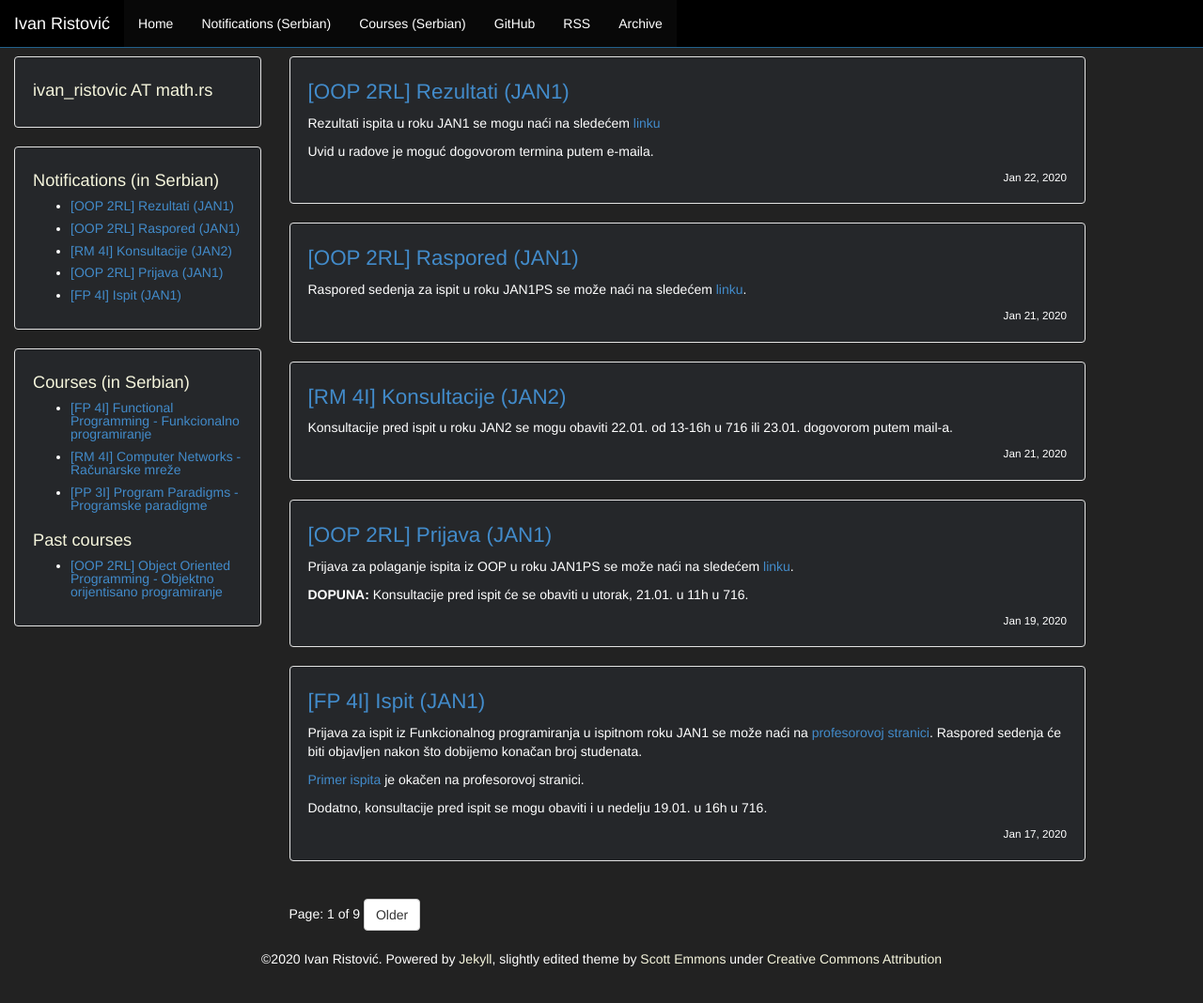
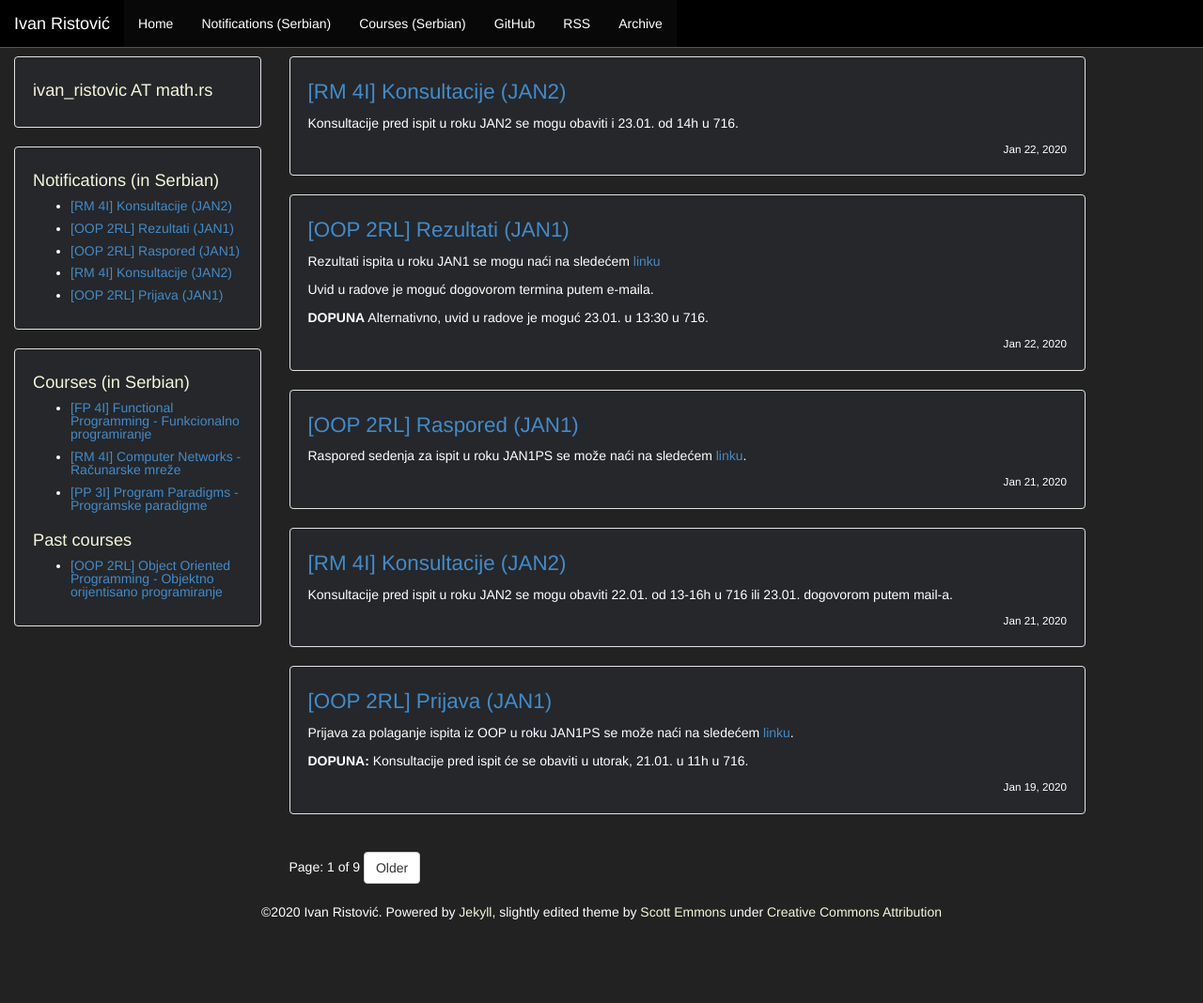
Before and after one commit to ivan-ristovic/ivan-ristovic.github.io, a Jekyll site: the page built from notifications/index.html, in a window 1280 px wide and 1101 px high. Shown: the top 1068 px of the window at 94% size. Built offline with Jekyll 4.4.1, drawn with Linux system fonts in a browser that asks for light colours; the list of posts is cut into pages by our own code.

Commit message:
[RM] Consult

```diff
--- a/_posts/2019_2020/2020-01-22-oop-results.md
+++ b/_posts/2019_2020/2020-01-22-oop-results.md
@@ -10,3 +10,5 @@ Rezultati ispita u roku JAN1 se mogu naći na sledećem
 [linku](https://matfoop.github.io/OOP/pismeni-ispiti/info#јануар1пс---резултати-практичног-дела-испита){:target="_blank"}
 
 Uvid u radove je moguć dogovorom termina putem e-maila.
+
+**DOPUNA** Alternativno, uvid u radove je moguć 23.01. u 13:30 u 716.
--- /dev/null
+++ b/_posts/2019_2020/2020-01-22-rmi-consult.md
@@ -0,0 +1,9 @@
+---
+layout: post
+course: RM 4I
+title: "Konsultacije (JAN2)"
+date: 2020-01-22 14:30:00 +0100
+comments: false
+---
+
+Konsultacije pred ispit u roku JAN2 se mogu obaviti i 23.01. od 14h u 716.
```
